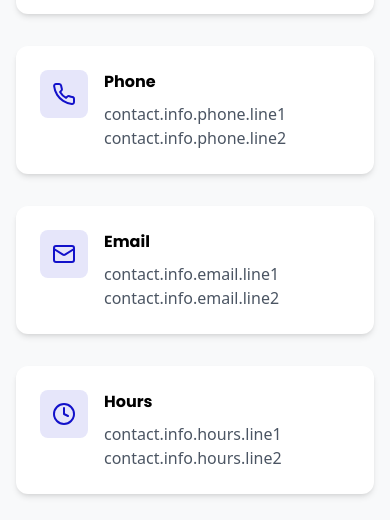
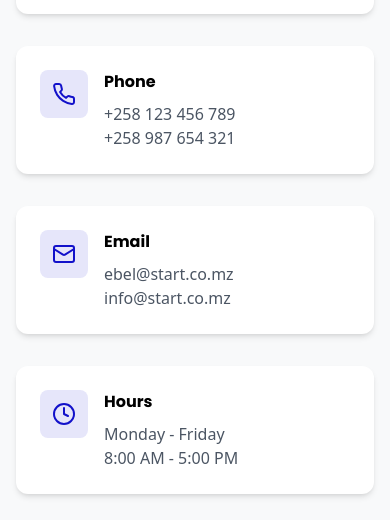
Before and after one commit to chimunthu/startwebsite, a React (Vite) app: page /contato in a window 390 px wide. Shown: the part 600-1120 px from the top of the page. Built offline with nearby package versions, Linux system fonts and the light colour scheme.

Commit message:
Update email addresses in localization files and refactor ContactInfo component for improved email and phone number display

```diff
--- a/src/locales/en.json
+++ b/src/locales/en.json
@@ -414,7 +414,7 @@
       "email": {
         "title": "Email",
         "addresses": [
-          "contact@start.co.mz",
+          "ebel@start.co.mz",
           "info@start.co.mz"
         ]
       },
--- a/src/locales/pt.json
+++ b/src/locales/pt.json
@@ -408,7 +408,7 @@
       "email": {
         "title": "Email",
         "addresses": [
-          "contato@start.co.mz",
+          "ebel@start.co.mz",
           "info@start.co.mz"
         ]
       },
--- a/src/pages/Contact/sections/ContactInfo.tsx
+++ b/src/pages/Contact/sections/ContactInfo.tsx
@@ -29,8 +29,9 @@ const ContactInfo = () => {
               </div>
               <div>
                 <h3 className="font-heading font-bold mb-2">{t('contact.info.phone.title')}</h3>
-                <p className="text-gray-600">{t('contact.info.phone.line1')}</p>
-                <p className="text-gray-600">{t('contact.info.phone.line2')}</p>
+                {(t('contact.info.phone.numbers') as string[]).map((number, index) => (
+                  <p key={index} className="text-gray-600">{number}</p>
+                ))}
               </div>
             </div>
           </div>
@@ -42,8 +43,9 @@ const ContactInfo = () => {
               </div>
               <div>
                 <h3 className="font-heading font-bold mb-2">{t('contact.info.email.title')}</h3>
-                <p className="text-gray-600">{t('contact.info.email.line1')}</p>
-                <p className="text-gray-600">{t('contact.info.email.line2')}</p>
+                {(t('contact.info.email.addresses') as string[]).map((email, index) => (
+                  <p key={index} className="text-gray-600">{email}</p>
+                ))}
               </div>
             </div>
           </div>
@@ -55,8 +57,8 @@ const ContactInfo = () => {
               </div>
               <div>
                 <h3 className="font-heading font-bold mb-2">{t('contact.info.hours.title')}</h3>
-                <p className="text-gray-600">{t('contact.info.hours.line1')}</p>
-                <p className="text-gray-600">{t('contact.info.hours.line2')}</p>
+                <p className="text-gray-600">{t('contact.info.hours.days')}</p>
+                <p className="text-gray-600">{t('contact.info.hours.time')}</p>
               </div>
             </div>
           </div>
```
